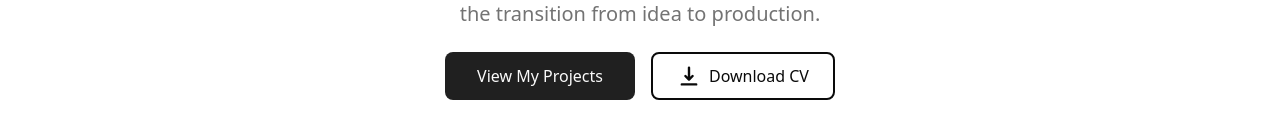
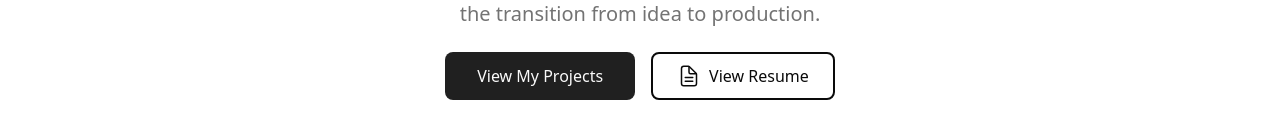
Before and after one commit to Sxein/portfolio, a React (Vite) app: page / in a window 1280 px wide. Shown: the part 474-614 px from the top of the page. Built offline with nearby package versions, Linux system fonts and the light colour scheme.

Commit message:
Feat: Update Home section to change CV download button to resume view with new icon

```diff
--- a/src/components/Home/HomeSection.tsx
+++ b/src/components/Home/HomeSection.tsx
@@ -1,6 +1,7 @@
 import {Button} from "@/components/ui/Button";
 import { Link } from "react-scroll";
-import { HiDownload } from "react-icons/hi";
+// import { HiDownload } from "react-icons/hi";
+import { IoDocumentTextOutline } from "react-icons/io5";
 import { AiFillGithub } from "react-icons/ai";
 import { FaLinkedin } from "react-icons/fa";
 import { MdEmail } from "react-icons/md";
@@ -36,7 +37,7 @@ export default function Home() {
               </Button>
               <Button asChild size="xl" variant="primary">
                 <a href="/Zayar_Shein_Resume.pdf" target="_blank" rel="noopener noreferrer">
-                  <HiDownload className="size-6"/>Download CV
+                  <IoDocumentTextOutline className="size-6"/>View Resume
                 </a>
               </Button>
             </div>
```
Also changed, not shown: 1 other file (tests, documents, lock files or other folders).
